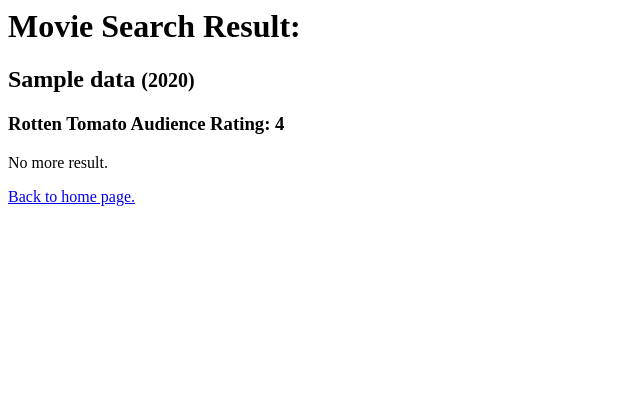
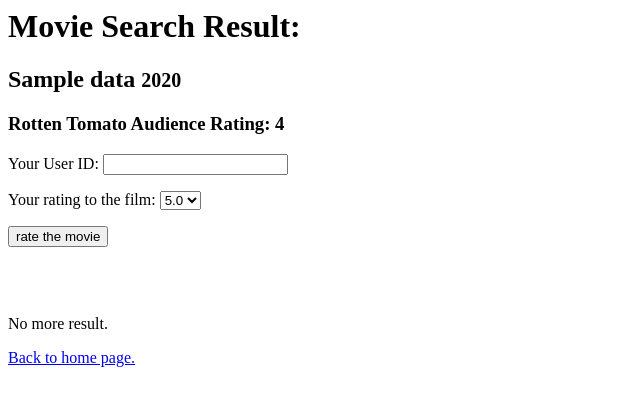
Before and after one commit to justccjustcc/DatabaseProject, a Flask app: template templates/movieresult.html in a window 1280 px wide. Shown: the top 406 px of the page, without its empty margins (0-640 px from the left). Run offline with Flask 2, Linux system fonts and the light colour scheme; the template is opened without the code that fills it: most values are stand-ins (such as "Sample title", 1, 10 or a date in 2020); parts of the project's set-up code (start-up, migrations or seed data) failed here and were passed over.

Commit message:
add rate function

```diff
--- a/server.py
+++ b/server.py
@@ -197,8 +197,11 @@
     return render_template("directorresult.html",**context)
     director.close()
 
-
-
+# submit a rate from user
+@app.route('/rate',  methods=['POST'])
+def rate():
+    input = request.form['movie','userid','score']
+    g.conn.excute("INSERT INTO rate VALUES(%s,%s.%s)",input[0],input[1],input[2])
 
 
 
--- a/templates/movieresult.html
+++ b/templates/movieresult.html
@@ -2,9 +2,33 @@
 <body>
   <h1>Movie Search Result:</h1>
   {%for t in data%}
-  <h2>{{t.mname}} <small>({{t.year}})</small></h2>
+  <div>
+  <h2>{{t.mname}} <small>{{t.year}}</small></h2>
   <h3>Rotten Tomato Audience Rating: {{t.rating}}</h3>
+  <form method="POST" action="/rate" onclick="return alert('Successful rate a movie!')">
+    <p>Your User ID: <input type="text" name="userid">
+    <p>Your rating to the film:
+      <select name="score">
+        <option value=5.0>5.0</option>
+        <option value=4.5>4.5</option>
+        <option value=4.0>4.0</option>
+        <option value=3.5>3.5</option>
+        <option value=3.0>3.0</option>
+        <option value=2.5>2.5</option>
+        <option value=2.0>2.0</option>
+        <option value=1.5>1.5</option>
+        <option value=1.0>1.0</option>
+        <option value=0.5>0.5</option>
+        <option value=0.0>0.0</option>
+      </select>
+    </p>
+    <input type="hidden" value={{t.mid}} name="movie">
+    <input type="submit" value="rate the movie">
+  </form>
+  <br></br>
+  </div>
   {%endfor%}
+
   <p>No more result.</p>
 
   <p><a href="/">Back to home page.</a></p>
```
